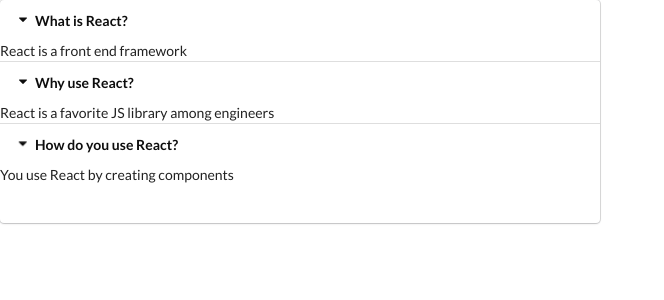
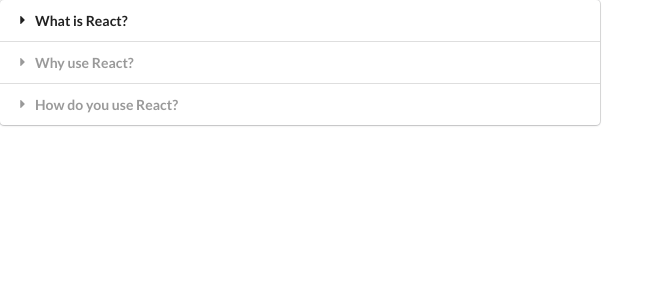
Before and after one commit to vanessabau/react-widgets, a React (Create React App) app in the folder widgets-app/: page / in a window 1280 px wide. Shown: the top 300 px of the page, without its empty margins (0-664 px from the left). Built offline with nearby package versions, Linux system fonts and the light colour scheme.

Commit message:
added on click and change of className to display accordion content

```diff
--- a/widgets-app/src/components/Accordion.js
+++ b/widgets-app/src/components/Accordion.js
@@ -11,16 +11,19 @@
 
   const renderedItems = items.map(
     (item, index) => {
+      const active =
+        index === activeIndex ? "active" : "";
+
       return (
         <React.Fragment key={item.title}>
           <div
-            className="title active"
+            className={`title ${active}`}
             onClick={() => onTitleClick(index)}
           >
             <i className="dropdown icon"></i>
             {item.title}
           </div>
-          <div>
+          <div className={`content ${active}`}>
             <p>{item.content}</p>
           </div>
         </React.Fragment>
@@ -31,7 +34,6 @@
   return (
     <div className="ui styled accordion">
       {renderedItems}
-      <h1>{activeIndex}</h1>
     </div>
   );
 };
```
Also changed, not shown: 1 other file (tests, documents, lock files or other folders).
